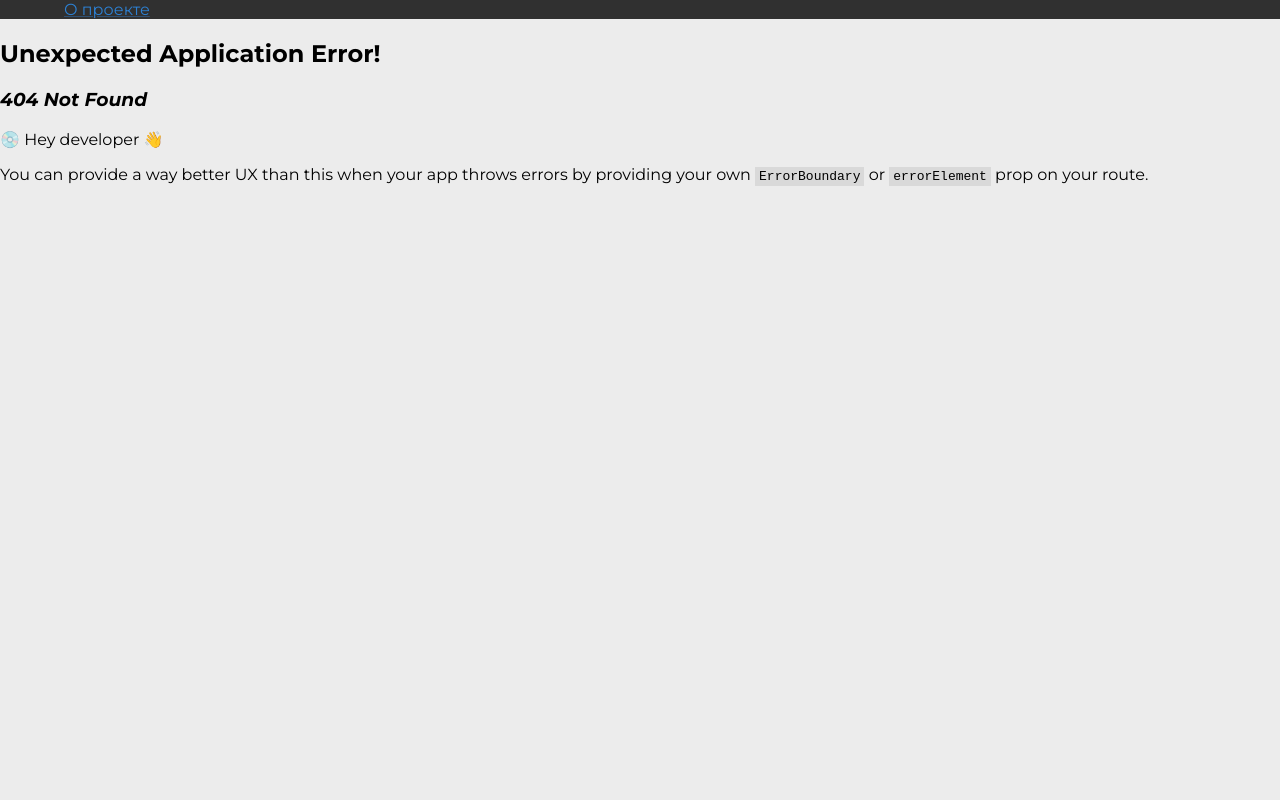
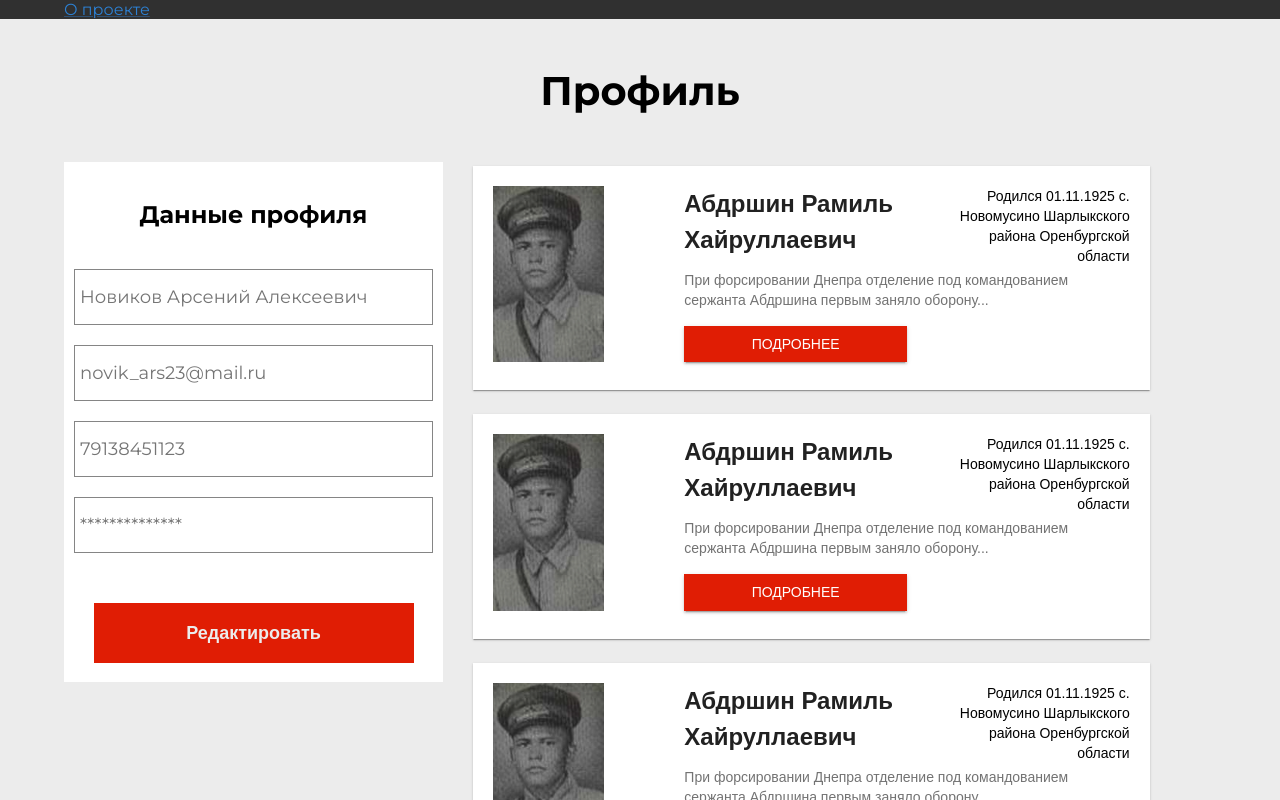
Before and after one commit to FantomStudy/memory-book, a React (Vite) app: page /profile in a window 1280 px wide. Before the commit this address had no page. Shown: the top 800 px of the page. Built offline with nearby package versions, Linux system fonts and the light colour scheme; a web font is replaced by a local one.

Commit message:
add profile

```diff
--- /dev/null
+++ b/src/Pages/Profile/ProfileComponents/ProfileCard.jsx
@@ -0,0 +1,102 @@
+import {
+  Box,
+  Button,
+  Card,
+  CardContent,
+  CardMedia,
+  Grid2,
+  Typography,
+} from "@mui/material";
+import React from "react";
+
+export default function ProfileCard() {
+  return (
+    <Box sx={{ mt: 0.5, mb: 2.5 }}>
+      <Box>
+        <Grid2
+          container
+          spacing={{ xs: 1, md: 1.5 }}
+          columns={{ xs: 2, sm: 2, md: 2 }}
+        >
+          <Grid2 item key={1} xs={3} sm={2} md={1.5}>
+            <Card
+              sx={{
+                maxWidth: "90%",
+                background: "#fff",
+                borderRadius: "0px",
+                border: "none",
+                display: "flex",
+                p: 0.5,
+              }}
+            >
+              <CardContent sx={{ display: "flex", gap: 10 }}>
+                <Box
+                  sx={{
+                    display: "flex",
+                    justifyContent: "center",
+                    alignItems: "center",
+                    width: "20%",
+                  }}
+                >
+                  <CardMedia
+                    component="img"
+                    image={`/image.png`}
+                    sx={{ width: "100%", height: "100%", objectFit: "cover" }}
+                    loading="lazy"
+                  />
+                </Box>
+                <Box sx={{ width: "80%" }}>
+                  <Box
+                    sx={{
+                      display: "flex",
+                      justifyContent: "space-between",
+                      mb: 0.5,
+                    }}
+                  >
+                    <Typography
+                      sx={{
+                        fontSize: "1.5rem",
+                        fontWeight: "bold",
+                        width: "60%",
+                      }}
+                    >
+                      Абдршин Рамиль Хайруллаевич
+                    </Typography>
+                    <Typography
+                      variant="body2"
+                      color="black"
+                      sx={{ width: "40%", textAlign: "right" }}
+                    >
+                      Родился 01.11.1925 с. Новомусино Шарлыкского района
+                      Оренбургской области
+                    </Typography>
+                  </Box>
+                  <Box
+                    sx={{ display: "flex", mt: 0.5, flexDirection: "column" }}
+                  >
+                    <Typography variant="body2" sx={{ color: "#737373" }}>
+                      При форсировании Днепра отделение под командованием
+                      сержанта Абдршина первым заняло оборону...
+                    </Typography>
+                    <Button
+                      sx={{
+                        width: "50%",
+                        borderRadius: "0px",
+                        backgroundColor: "#E01D04",
+                        mt: 2,
+                        fontSize: "14px",
+                      }}
+                      variant="contained"
+                    >
+                      Подробнее
+                    </Button>
+                  </Box>
+                </Box>
+              </CardContent>
+            </Card>
+          </Grid2>
+        </Grid2>
+      </Box>
+    </Box>
+  );
+}
--- /dev/null
+++ b/src/Pages/Profile/ProfileLayout.jsx
@@ -0,0 +1,56 @@
+import React from "react";
+import ProfileCard from "./ProfileComponents/ProfileCard";
+import styles from "./ProfileLayout.module.css";
+import { Container } from "@mui/material";
+
+export default function ProfileLayout() {
+  return (
+    <Container
+      sx={{
+        display: "flex",
+        flexDirection: "column",
+        justifyContent: "center",
+        alignItems: "center",
+      }}
+    >
+      <h1 className={styles.title}>Профиль</h1>
+
+      <div className={styles.wrapper}>
+        <form className={styles.info_form}>
+          <h2>Данные профиля</h2>
+          <input
+            type="text"
+            className={styles.input_form}
+            placeholder="Новиков Арсений Алексеевич"
+          />
+          <input
+            type="text"
+            className={styles.input_form}
+            placeholder="novik_ars23@mail.ru"
+          />
+          <input
+            type="text"
+            className={styles.input_form}
+            placeholder="79138451123"
+          />
+          <input
+            type="text"
+            className={styles.input_form}
+            placeholder="**************"
+          />
+
+          <button type="submit" className={styles.submit_button}>
+            Редактировать
+          </button>
+        </form>
+        <div className={styles.profile_cards}>
+          <ProfileCard />
+          <ProfileCard />
+          <ProfileCard />
+          <ProfileCard />
+          <ProfileCard />
+        </div>
+      </div>
+    </Container>
+  );
+}
--- /dev/null
+++ b/src/Pages/Profile/ProfileLayout.module.css
@@ -0,0 +1,47 @@
+.title {
+  padding: 20px;
+  font-size: 40px;
+}
+.info_form {
+  display: flex;
+  flex-direction: column;
+  align-items: center;
+  justify-content: center;
+  gap: 20px;
+  background-color: #fff;
+  width: 400px;
+  height: 500px;
+  padding: 10px;
+}
+.input_form {
+  width: 350px;
+  height: 52px;
+
+  background-color: transparent;
+  outline: none;
+  border: 1px solid #858585;
+
+  font-family: Montserrat;
+  font-size: 18px;
+  padding-left: 5px;
+}
+.submit_button {
+  cursor: pointer;
+  margin-top: 30px;
+  width: 320px;
+  height: 60px;
+
+  border: none;
+  background-color: #e01d04;
+  color: #ececec;
+  font-weight: bold;
+  font-size: 18px;
+}
+.wrapper {
+  display: flex;
+  gap: 30px;
+}
+.profile_cards {
+  display: flex;
+  flex-direction: column;
+}
--- a/src/Routers/Routers.jsx
+++ b/src/Routers/Routers.jsx
@@ -4,6 +4,7 @@ import HomeLayout from "../Pages/Home/HomeLayout";
 import Registration from "../Pages/Auth/Registration";
 import BookLayout from "../Pages/Book/BookLayout";
 import Login from "../Pages/Auth/Login";
+import ProfileLayout from "../Pages/Profile/ProfileLayout";
 
 // const UsersRoute = ({ children }) => {
 //   const isLoggedIn = Cookies.get("logged_in") === "true";
@@ -61,6 +62,10 @@ export const router = createBrowserRouter([
   {
     path: "/book",
     element: <BookLayout />,
+  },
+  {
+    path: "/profile",
+    element: <ProfileLayout />,
   },
   //   {
   //     path: "/catalog",
--- a/src/index.css
+++ b/src/index.css
@@ -1,8 +1,4 @@
 @import url("https://fonts.googleapis.com/css2?family=Allerta&family=DM+Sans:ital,opsz,wght@0,9..40,100..1000;1,9..40,100..1000&family=Inria+Sans:ital,wght@0,300;0,400;0,700;1,300;1,400;1,700&family=Montserrat:ital,wght@0,100..900;1,100..900&family=Roboto:ital,wght@0,100..900;1,100..900&display=swap");
-
-body {
-  margin: 0;
-}
 
 ::-webkit-scrollbar {
   width: 10px;
@@ -27,6 +23,7 @@ body {
 }
 
 body {
+  margin: 0;
   font-family: Montserrat;
   background-color: #ececec;
 }
```
